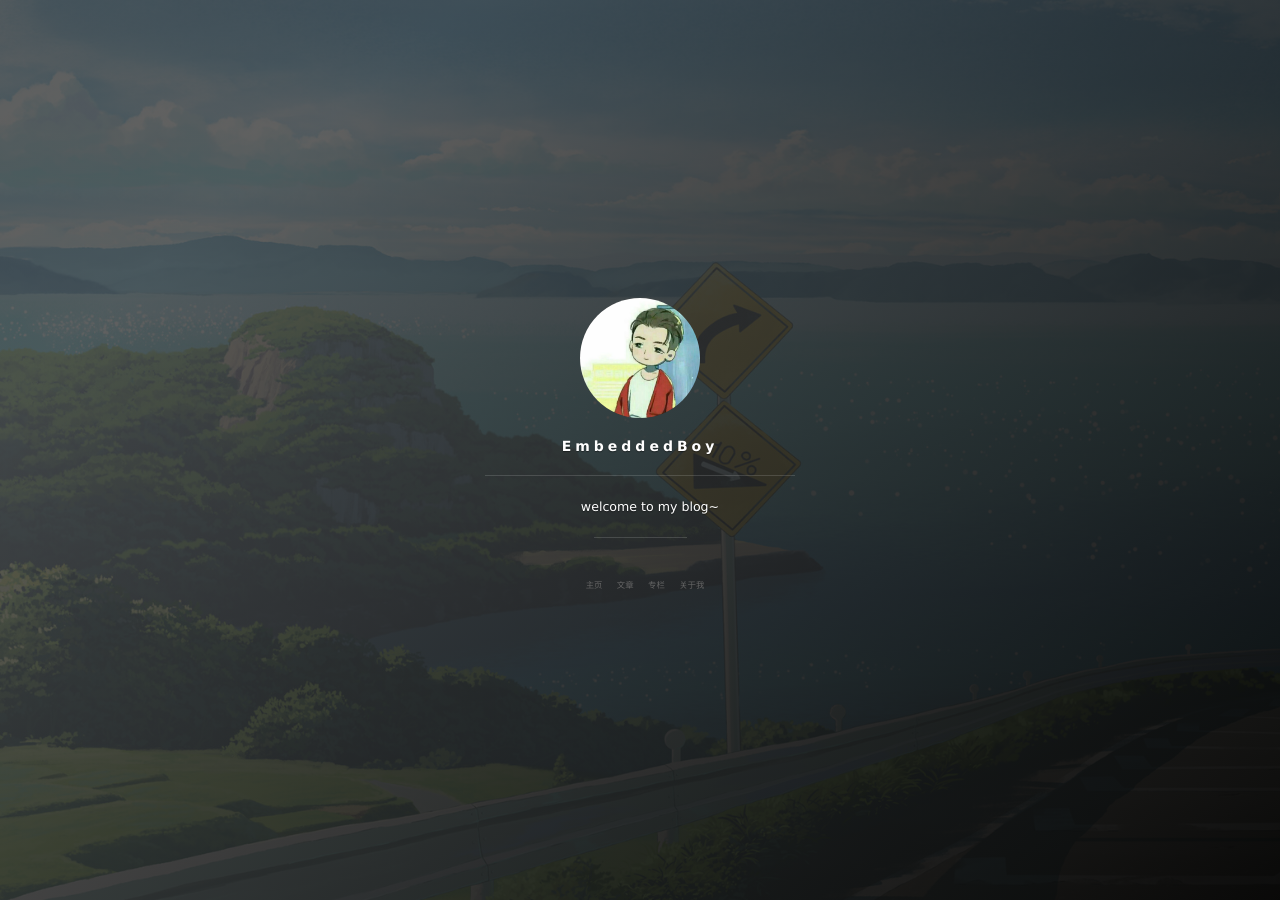
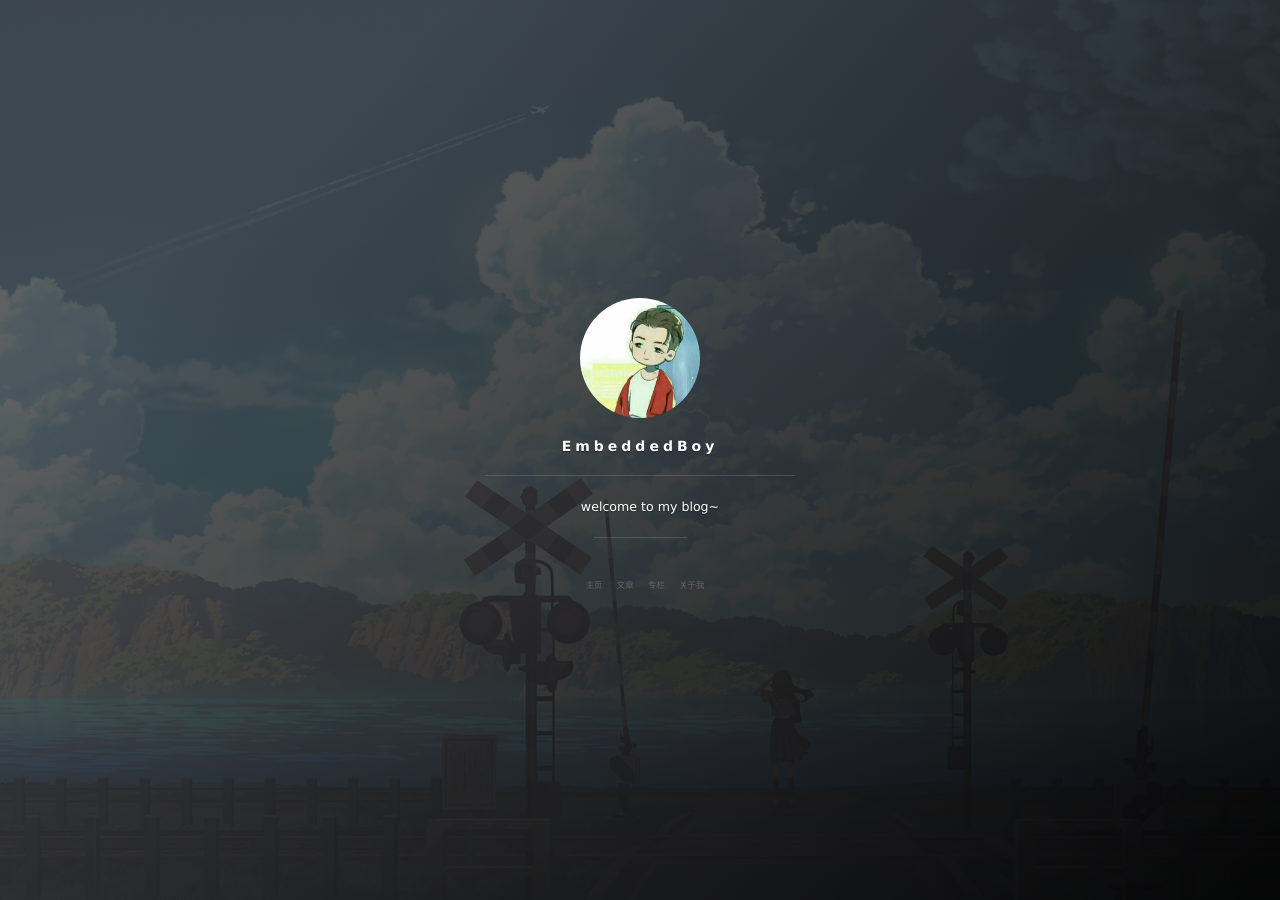
Before and after one commit to EmbeddedBoy/EmbeddedBoy.github.io, a Jekyll site: the page built from index.html, in a window 1280 px wide. Built offline with Jekyll 4.4.1, drawn with Linux system fonts in a browser that asks for light colours; nearby versions of some CDN libraries; a script that is not in the unit is left out; the list of posts is cut into pages by our own code; comment, search, counter and statistics services are not loaded.

Commit message:
Update side-panel.html

```diff
--- a/_includes/side-panel.html
+++ b/_includes/side-panel.html
@@ -1,4 +1,4 @@
-<header class="panel-cover {% if page.layout == 'post' or page.layout == 'page' %}panel-cover--collapsed{% endif %}" style="background-image: url('/images/background2-cover.jpg')">
+<header class="panel-cover {% if page.layout == 'post' or page.layout == 'page' %}panel-cover--collapsed{% endif %}" style="background-image: url('/images/background3-cover.jpg')">
   <div class="panel-main">
 
     <div class="panel-main__inner panel-inverted">
```
